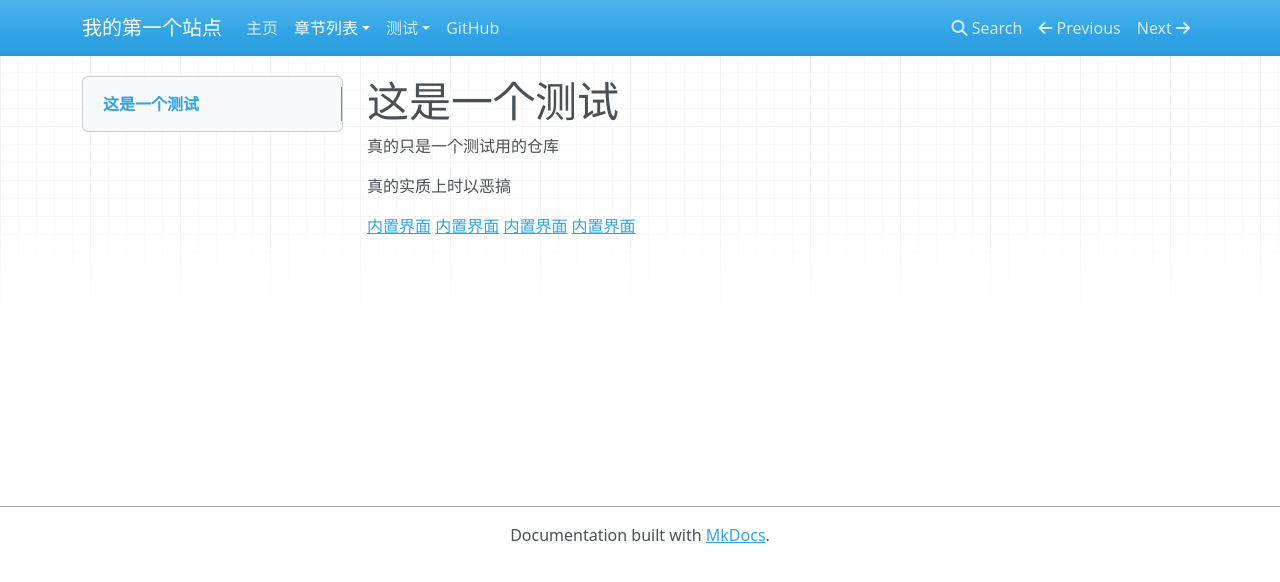
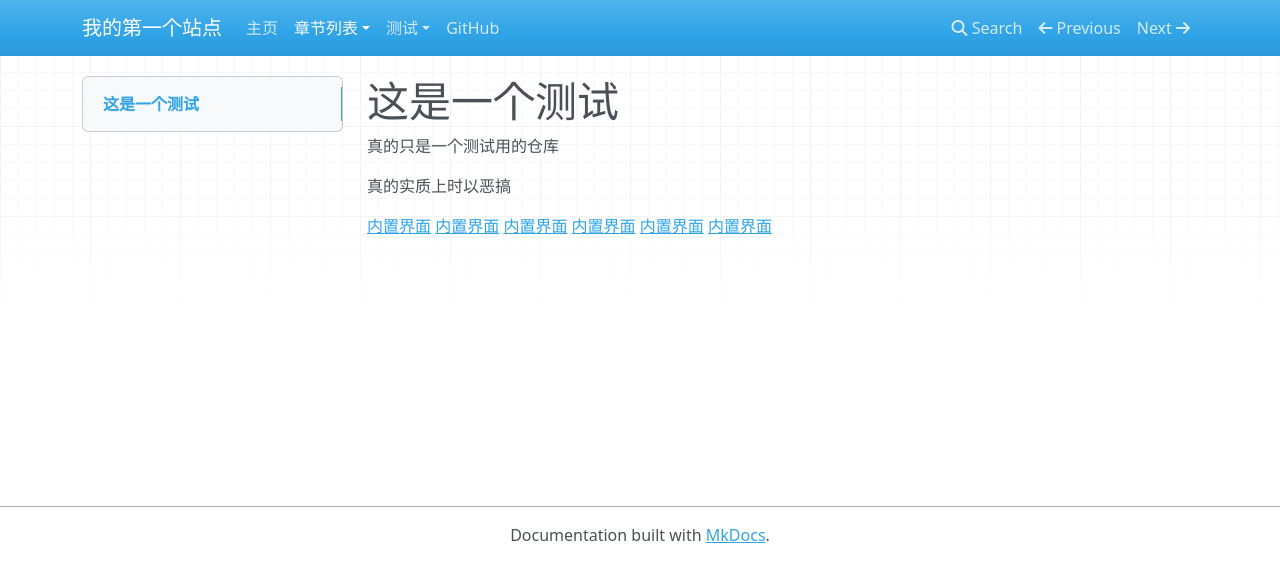
Before and after one commit to 2822969276/TokaiTeio, an MkDocs documentation site: the page built from docs/test.md, in a window 1280 px wide. Shown: the top 582 px of the page. Built offline with MkDocs 1.6.1, drawn with Linux system fonts in a browser that asks for light colours; nearby versions of some CDN libraries; a script that is not in the unit is left out.

Commit message:
chatgpt3

```diff
--- a/docs/test.md
+++ b/docs/test.md
@@ -8,3 +8,5 @@
 [内置界面](index.md)
 [内置界面](index.md)
 [内置界面](index.md)
+[内置界面](index.md)
+[内置界面](index.md)
```
Also changed, not shown: 1 other file.
